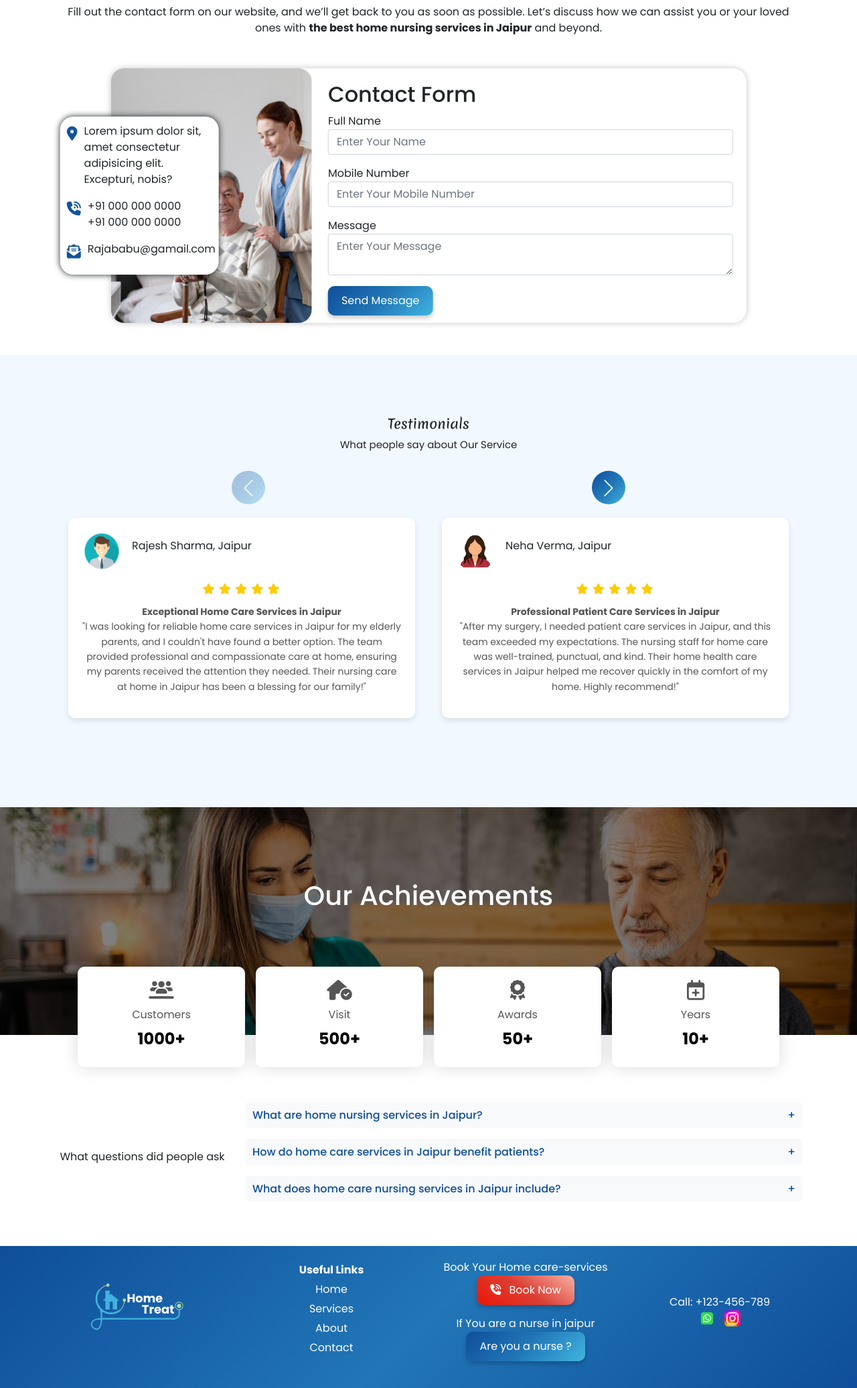
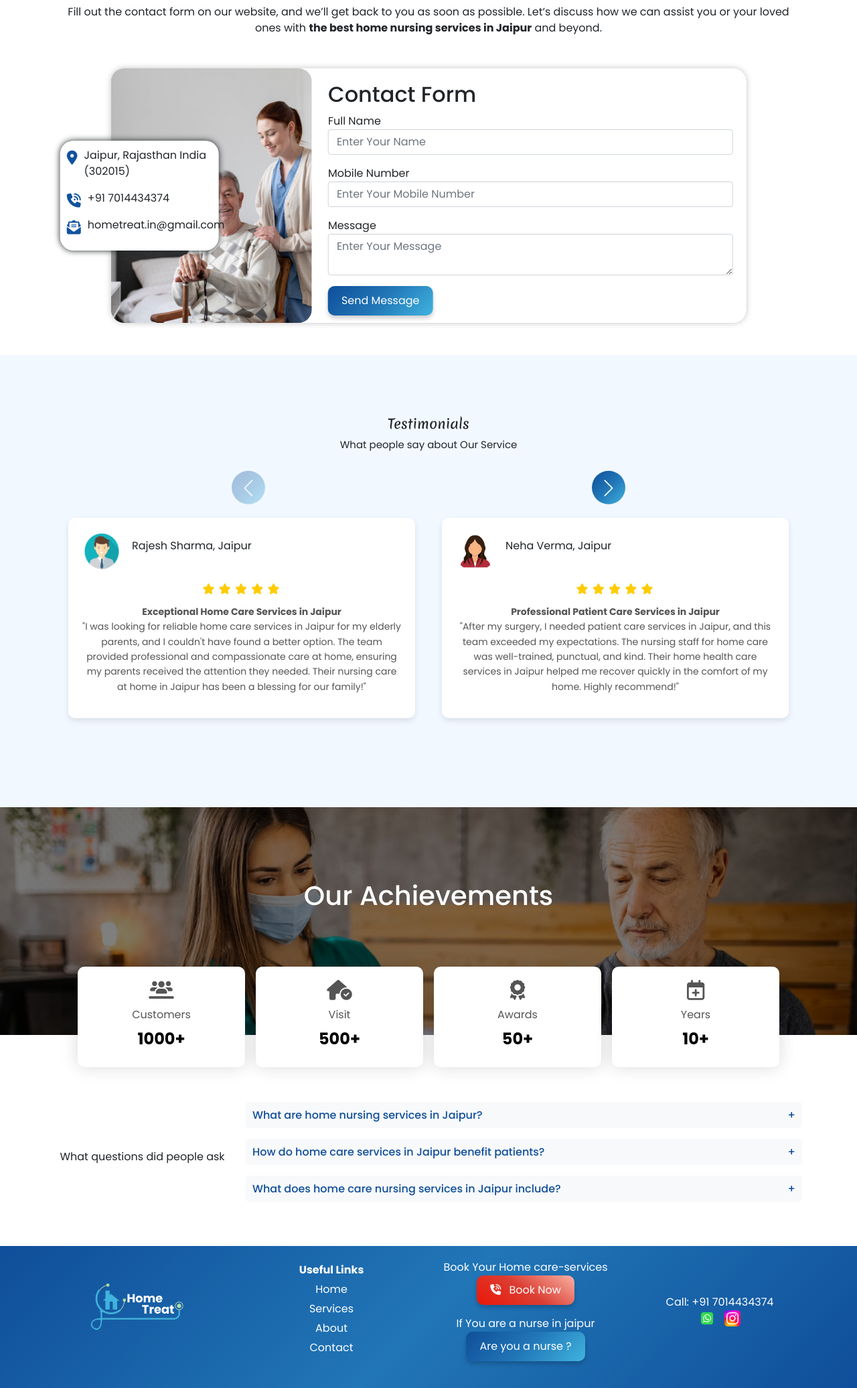
Before and after one commit to ajaysharma-7/home-treat, a Node server app: page /contact-us in a window 1280 px wide. Shown: the part 414-2486 px from the top of the page at 67% size. Run offline with Node 20, Linux system fonts and the light colour scheme; some libraries are stand-ins or nearby versions.

Commit message:
contactpage

```diff
--- a/partials/footer.ejs
+++ b/partials/footer.ejs
@@ -25,9 +25,9 @@
       </div>
       <!-- Section 3: Contact and Social Links -->
       <div class="footer-section footer-contact">
-        <p>Call: <a href="tel:+123456789">+123-456-789</a></p>
+        <p>Call: <a href="tel:+123456789">+91 7014434374</a></p>
         <div class="social-links">
-          <a href="https://wa.me/8440012556" target="_blank">
+          <a href="https://wa.me/7014434374" target="_blank">
             <img src="/media/icon/whatsapp.webp" alt="WhatsApp">
           </a>
           <a href="https://instagram.com/yourprofile" target="_blank">
@@ -39,7 +39,7 @@
 </footer>
 <div class="mobile-footer">
     <button class="btn-book"><i class="fa-solid fa-phone-volume me-2"></i> Book Now</button>
-        <a href="https://wa.me/8440012556" target="_blank">
+        <a href="https://wa.me/7014434374" target="_blank">
             <button class="Whatapp-btn"><i class="fa-brands fa-whatsapp me-2"></i> What's app</button>
         </a>
 </div>
--- a/views/contact.ejs
+++ b/views/contact.ejs
@@ -39,15 +39,15 @@
                         <div class="contact-address">
                             <div class="address-item">
                                 <i class="fa-solid fa-location-dot"></i>
-                                <p>Lorem ipsum dolor sit, amet consectetur adipisicing elit. Excepturi, nobis?</p>
+                                <p>Jaipur, Rajasthan India (302015)</p>
                             </div>
                             <div class="address-item">
                                 <i class="fa-solid fa-phone-volume"></i>
-                                <p>+91 000 000 0000 <br> +91 000 000 0000</p>
+                                <p>+91 7014434374 </p>
                             </div>
                             <div class="address-item">
                                 <i class="fa-solid fa-envelope-open-text"></i>
-                                <p>Rajababu@gamail.com</p>
+                                <p>hometreat.in@gmail.com</p>
                             </div>
                         </div>
                     </div>
--- a/views/index.ejs
+++ b/views/index.ejs
@@ -34,7 +34,7 @@
                 or <strong>caretaker in Jaipur</strong> you’ve come to the right place.
             </p>
             <button class="btn-book"><i class="fa-solid fa-phone-volume me-2"></i> Book Now</button>
-            <a href="https://wa.me/123456789" target="_blank">
+            <a href="https://wa.me/7014434374" target="_blank">
                 <button class="Whatapp-btn"><i class="fa-brands fa-whatsapp me-2"></i> What's app</button>
             </a>
         </div>
```
